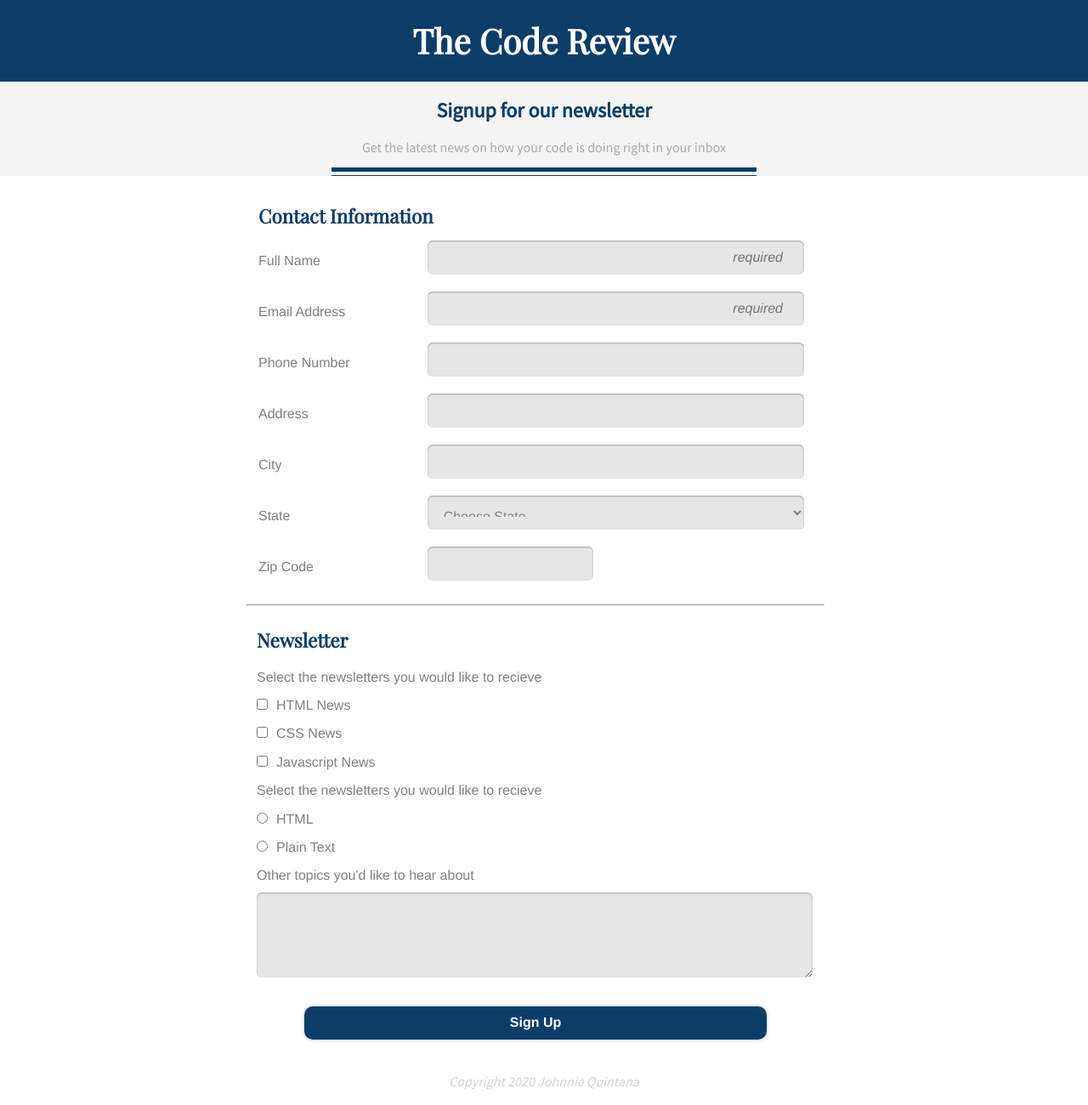
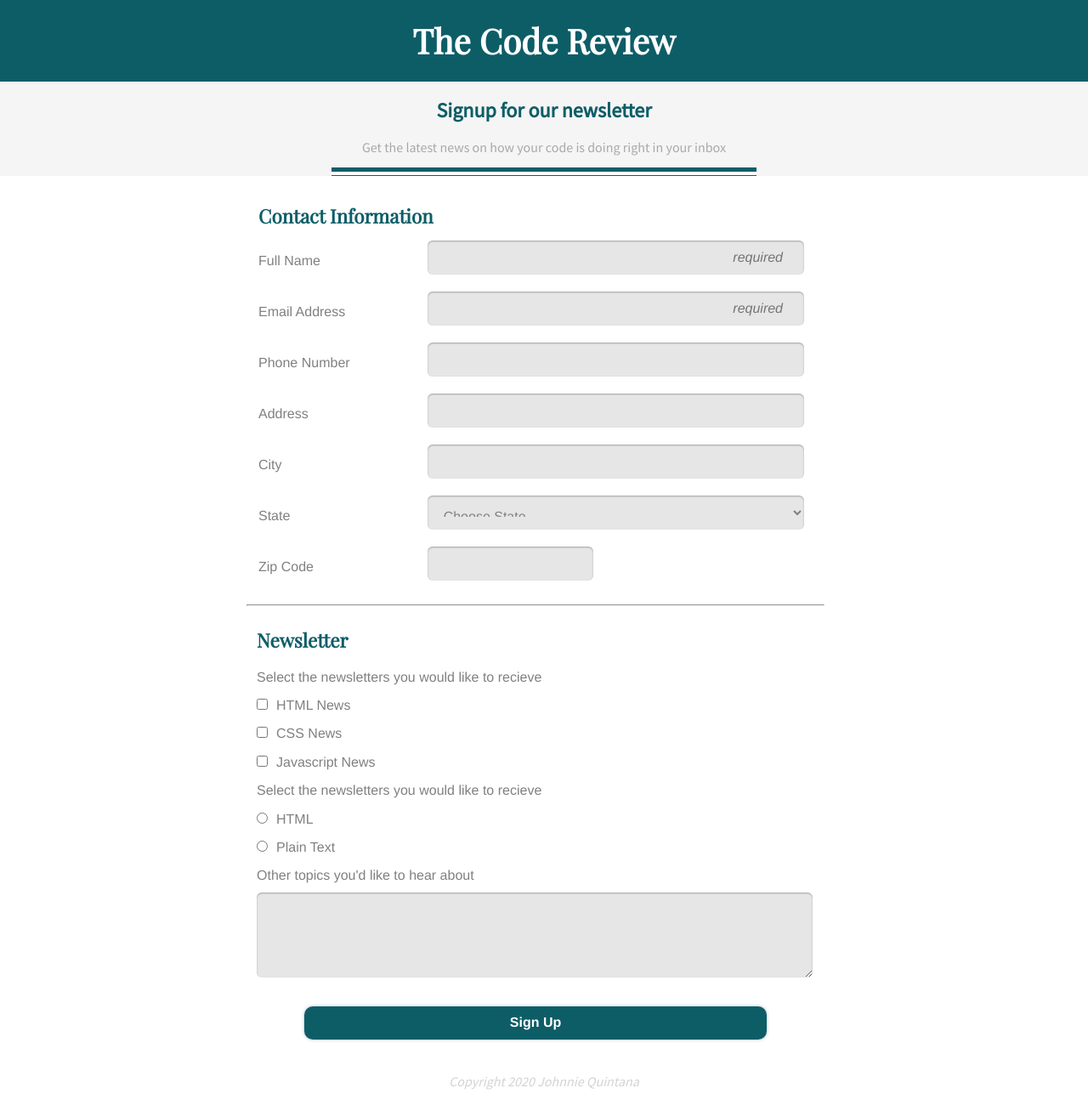
Before and after one commit to JohnnieQfrontend/techdegree-project3, a plain HTML site: page index.html in a window 1280 px wide. Shown: the whole page at 85% size. Drawn offline with nearby package versions, Linux system fonts and the light colour scheme.

```diff
--- a/style.css
+++ b/style.css
@@ -18,7 +18,7 @@ header {
   display: flex;
   flex-direction: column;
   text-align: center;
-  background: #0D3D67;
+  background: #0d5d67;
   height: 6em;
 }
 
@@ -42,15 +42,15 @@ h2{
   font-size: 1.5em;
   margin: 0 auto;
   padding: 20px;
-  color: #0D3D67;
+  color: #0d5d67;
 }
 
 .line{
 height: 10px;
 margin:15px auto;
 padding: 0px 20px;
-border-top:5px solid #0D3D67;
-border-bottom:1px solid #0D3D67;
+border-top:5px solid #0d5d67;
+border-bottom:1px solid #0d5d67;
 background:white;
 max-width: 500px;
 }
@@ -147,7 +147,7 @@ legend{
   padding-top: 20px;
   font-size: 1.4em;
   font-weight: bold;
-  color: #0D3D67;
+  color: #0d5d67;
 }
 
 #button{
@@ -156,7 +156,7 @@ padding: 10px;
 color: white;
 font-weight: bold;
 width: 80%;
-background-color: #0D3D67;
+background-color: #0d5d67;
 border-radius: 10px;
 box-shadow: 0 0 5px -2px #0D3D67;
 display: block;
```
Also changed, not shown: index.html (+1 -1 lines).
